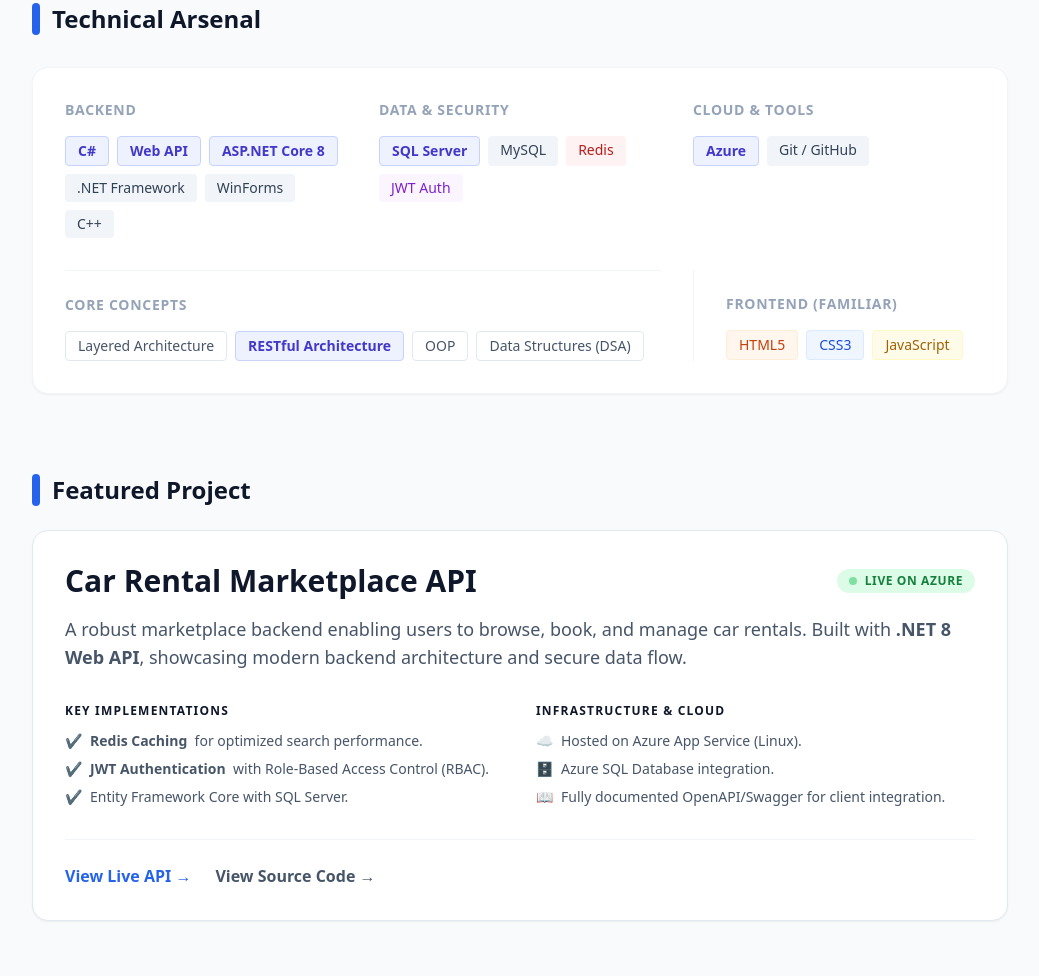
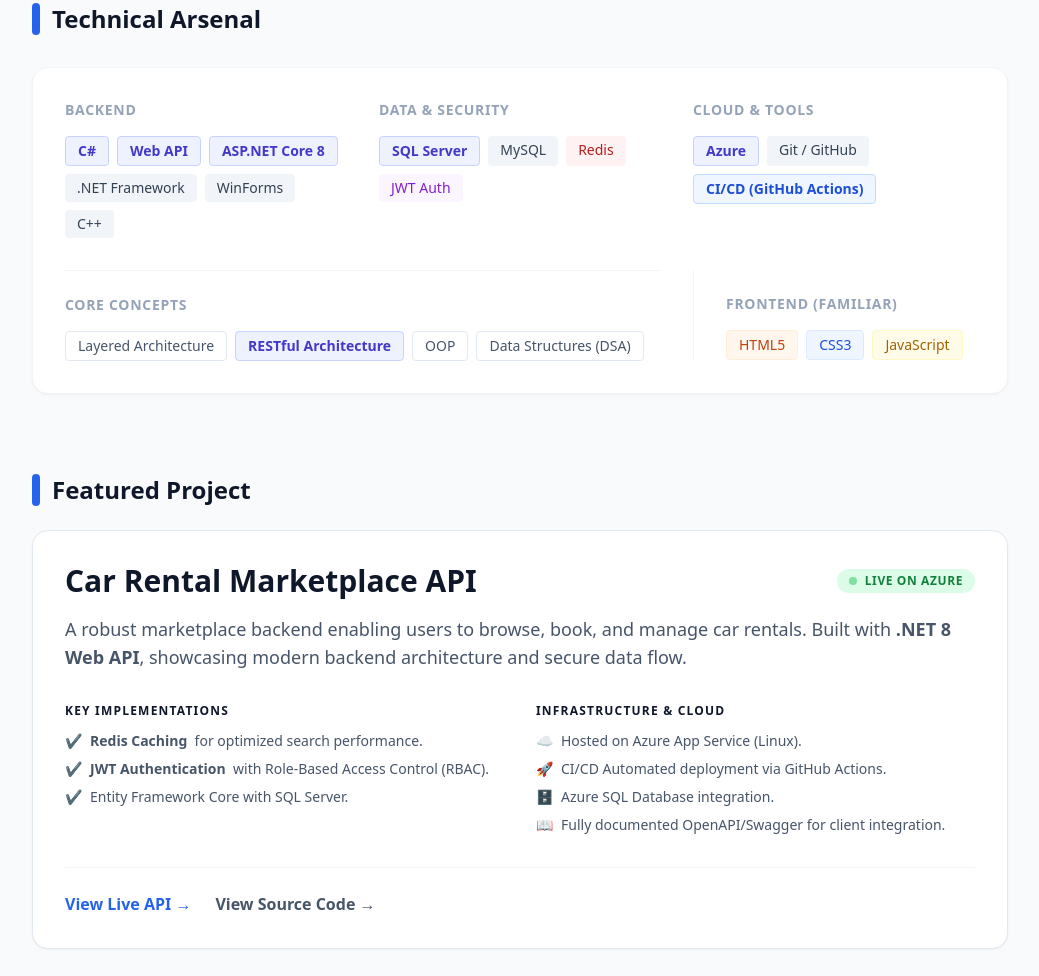
Before and after one commit to Faris-5683/Portfolio, a plain HTML site: page index.html in a window 1280 px wide. Shown: the part 546-1522 px from the top of the page, without its empty margins (120-1159 px from the left). Drawn offline with nearby package versions, Linux system fonts and the light colour scheme.

Commit message:
Update index.html

```diff
--- a/index.html
+++ b/index.html
@@ -6,7 +6,7 @@
     <title>Faris Khan | .NET Engineer</title>
 	<meta name="title" content="Faris Khan | .NET Engineer">
 	<meta name="description" content="Backend Engineer specializing in .NET 8, Azure Cloud, and scalable API architecture. Explore my projects involving Redis, EF Core, and JWT.">
-	<meta name="keywords" content="C#, .NET Core, ASP.NET Core, SQL Server, Azure, Redis, Backend Developer">
+    <meta name="keywords" content="C#, .NET Core, ASP.NET Core, SQL Server, Azure, Redis, Backend Developer, CI/CD, GitHub Actions">
 
 	<meta property="og:type" content="website">
 	<meta property="og:url" content="https://fariskhan.tech">
@@ -77,6 +77,7 @@
                     <div class="flex flex-wrap gap-2">
                         <span class="px-3 py-1 bg-indigo-50 text-indigo-700 border border-indigo-200 rounded text-sm font-bold">Azure</span>
                         <span class="px-3 py-1 bg-slate-100 text-slate-700 rounded text-sm font-medium">Git / GitHub</span>
+                        <span class="px-3 py-1 bg-blue-50 text-blue-700 border border-blue-200 rounded text-sm font-bold">CI/CD (GitHub Actions)</span>
                     </div>
                 </div>
 
@@ -132,6 +133,7 @@
                             <h4 class="font-bold text-slate-900 uppercase text-xs tracking-widest mb-3">Infrastructure & Cloud</h4>
                             <ul class="space-y-2 text-slate-600 text-sm">
                                 <li class="flex items-start"><span class="text-slate-400 mr-2">☁️</span> Hosted on Azure App Service (Linux).</li>
+                                <li class="flex items-start"><span class="text-blue-500 mr-2">🚀</span> CI/CD Automated deployment via GitHub Actions.</li>
                                 <li class="flex items-start"><span class="text-slate-400 mr-2">🗄️</span> Azure SQL Database integration.</li>
                                 <li class="flex items-start"><span class="text-slate-400 mr-2">📖</span> Fully documented OpenAPI/Swagger for client integration.</li>
                             </ul>
```
